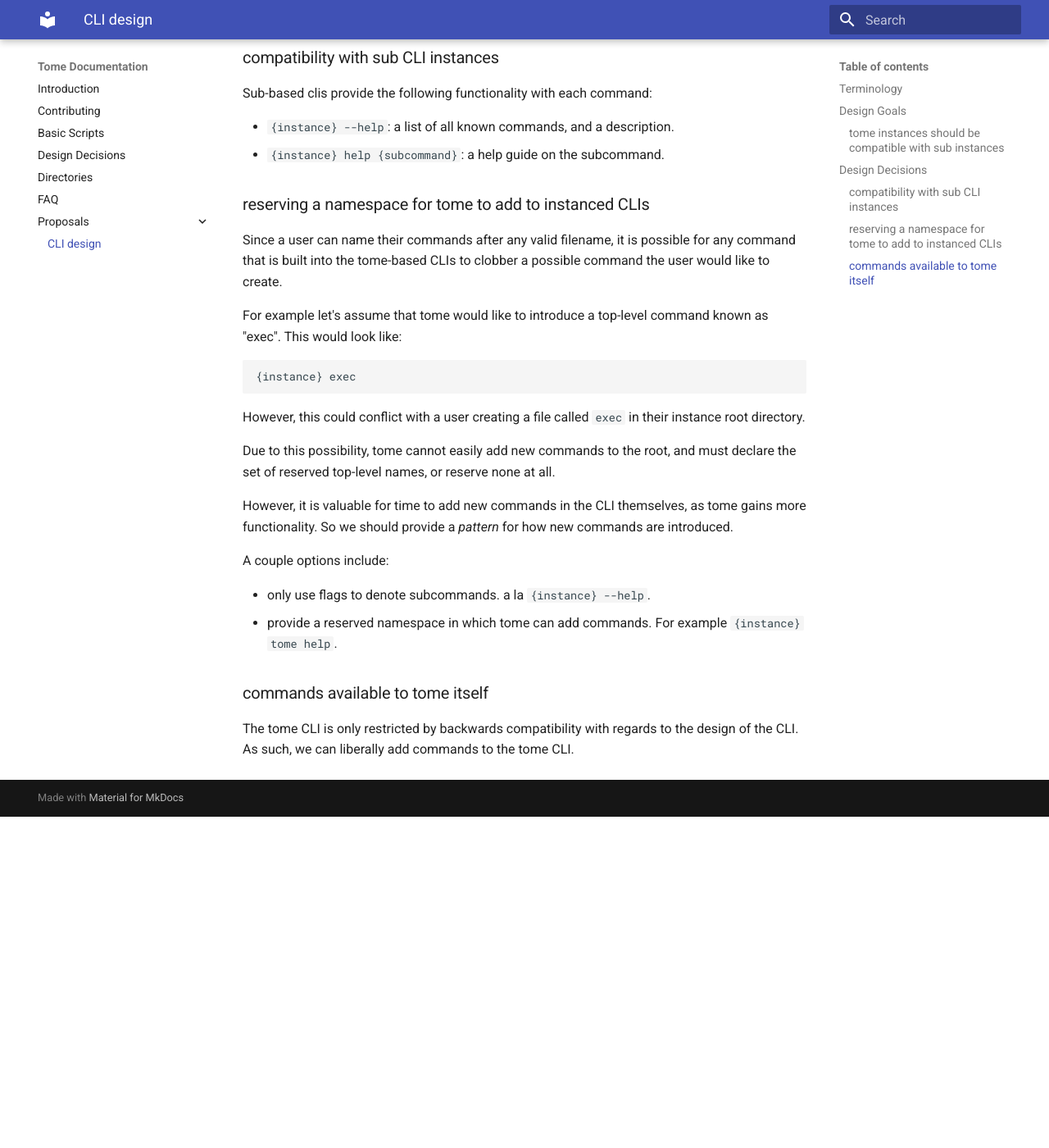
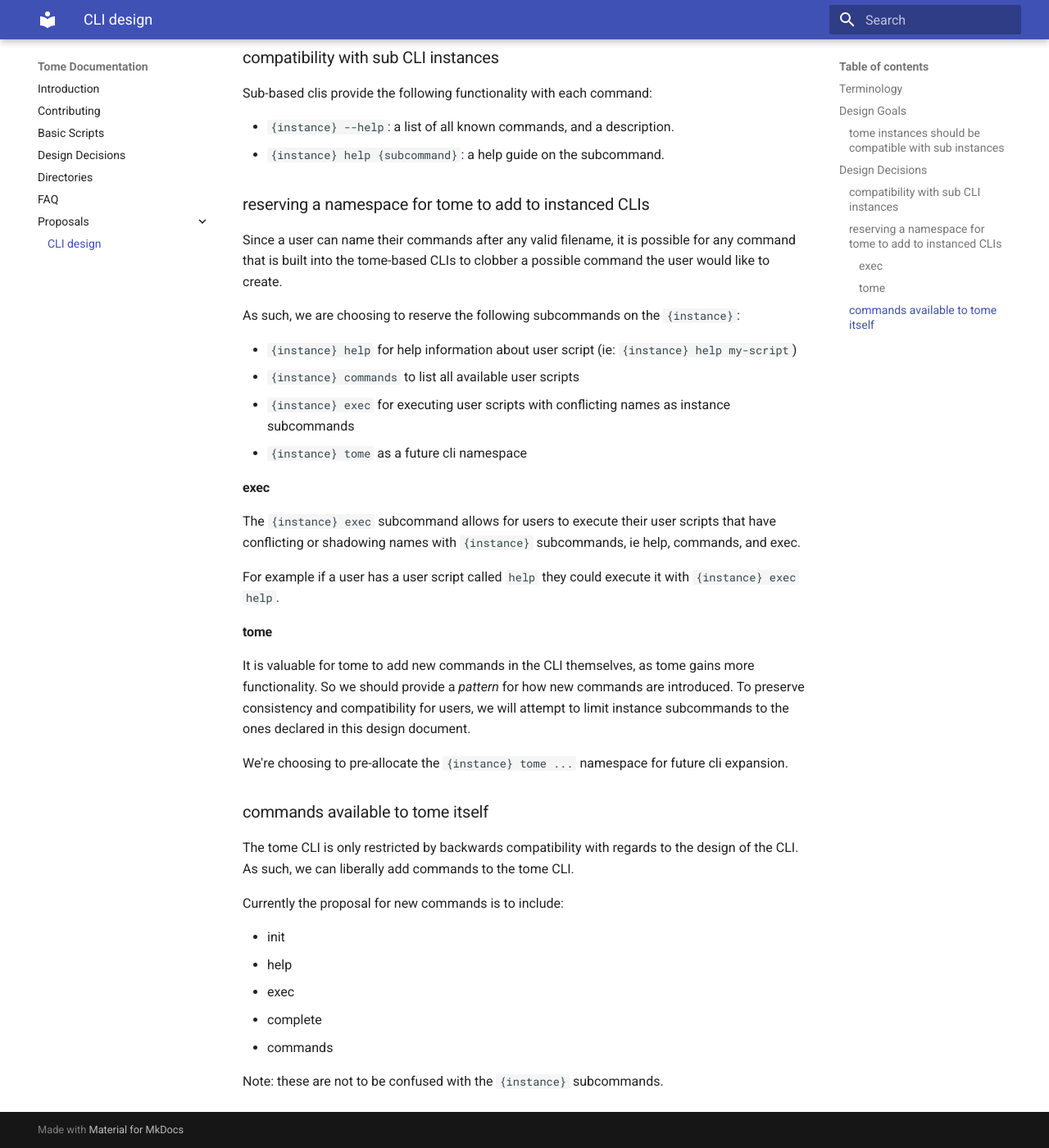
Before and after one commit to toumorokoshi/tome, an MkDocs documentation site: the page built from docs/proposals/0001-cli-design.md, in a window 1280 px wide and 1400 px high, scrolled down 815 px. Shown: the whole window at 82% size. Built offline with MkDocs 1.6.1 and Material for MkDocs 9.7.7, drawn with Linux system fonts in a browser that asks for light colours; before the commit the page ends 1811 px from its top, so only the background shows below that.

Commit message:
Incorporate PR review discussion into design doc (#14)

````diff
--- a/docs/proposals/0001-cli-design.md
+++ b/docs/proposals/0001-cli-design.md
@@ -39,23 +39,38 @@
 Since a user can name their commands after any valid filename, it is possible
 for any command that is built into the tome-based CLIs to clobber a possible command the user would like to create.
 
-For example let's assume that tome would like to introduce a top-level command known as "exec". This would look like:
+As such, we are choosing to reserve the following subcommands on the `{instance}`:
 
-```
-{instance} exec
-```
+* `{instance} help` for help information about user script (ie: `{instance} help my-script`)
+* `{instance} commands` to list all available user scripts
+* `{instance} exec` for executing user scripts with conflicting names as instance subcommands
+* `{instance} tome` as a future cli namespace
 
-However, this could conflict with a user creating a file called `exec` in their instance root directory.
+#### exec
 
-Due to this possibility, tome cannot easily add new commands to the root, and must declare the set of reserved top-level names, or reserve none at all.
+The `{instance} exec` subcommand allows for users to execute their user scripts that
+have conflicting or shadowing names with `{instance}` subcommands, ie help, commands, and exec.
 
-However, it is valuable for time to add new commands in the CLI themselves, as tome gains more functionality. So we should provide a *pattern* for how new commands are introduced.
+For example if a user has a user script called `help` they could execute it with
+`{instance} exec help`.
 
-A couple options include:
+#### tome
 
-- only use flags to denote subcommands. a la `{instance} --help`.
-- provide a reserved namespace in which tome can add commands. For example `{instance} tome help`.
+It is valuable for tome to add new commands in the CLI themselves, as tome gains more functionality. So we should provide a *pattern* for how new commands are introduced. To
+preserve consistency and compatibility for users, we will attempt to limit instance subcommands to the ones declared in this design document.
+
+We're choosing to pre-allocate the `{instance} tome ...` namespace for future cli expansion.
 
 ### commands available to tome itself
 
 The tome CLI is only restricted by backwards compatibility with regards to the design of the CLI. As such, we can liberally add commands to the tome CLI.
+
+Currently the proposal for new commands is to include:
+
+* init
+* help
+* exec
+* complete
+* commands
+
+Note: these are not to be confused with the `{instance}` subcommands.
````
